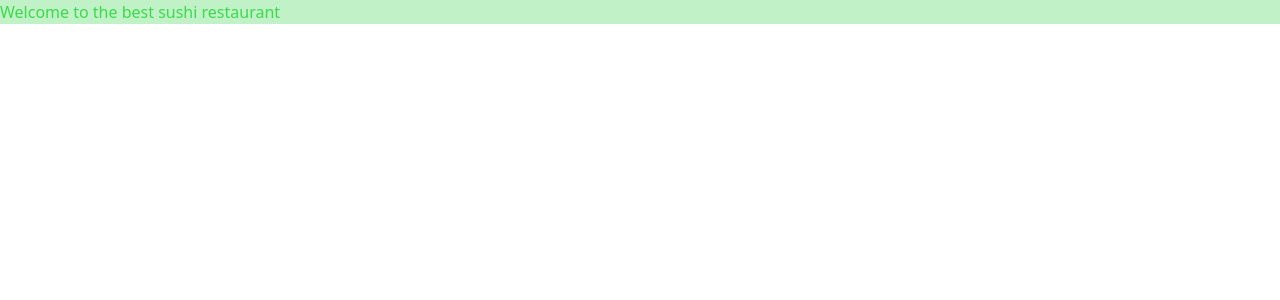
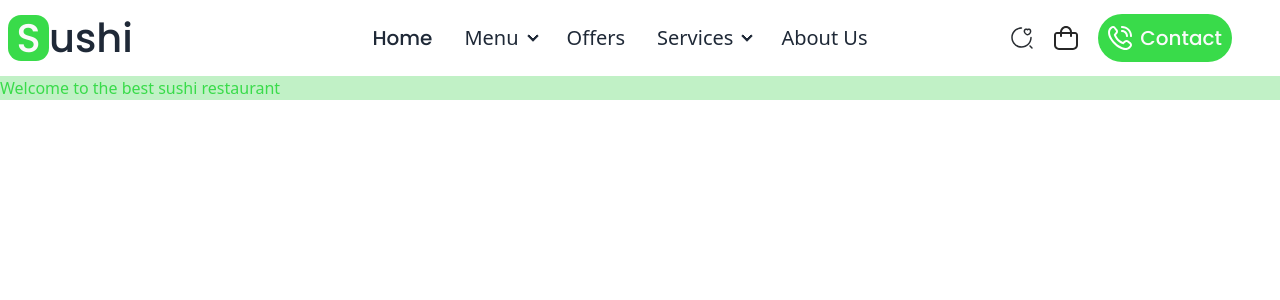
Before and after one commit to Maxwell011/sushi-experience, a React (Vite) app: page / in a window 1280 px wide. Shown: the top 300 px of the page. Built offline with nearby package versions, Linux system fonts and the light colour scheme.

Commit message:
Updated app imports

```diff
--- a/src/App.tsx
+++ b/src/App.tsx
@@ -1,14 +1,17 @@
-import './App.css'
+import "./App.css";
+import Nav from "./components/Nav";
 
 function App() {
-
   return (
     <>
-      <section className="bg-food-bar">
-        <h1 className="text-light-green">Welcome to the best sushi restaurant</h1>
+      <Nav />
+      <section className='bg-food-bar'>
+        <h1 className='text-light-green'>
+          Welcome to the best sushi restaurant
+        </h1>
       </section>
     </>
-  )
+  );
 }
 
-export default App
+export default App;
```
